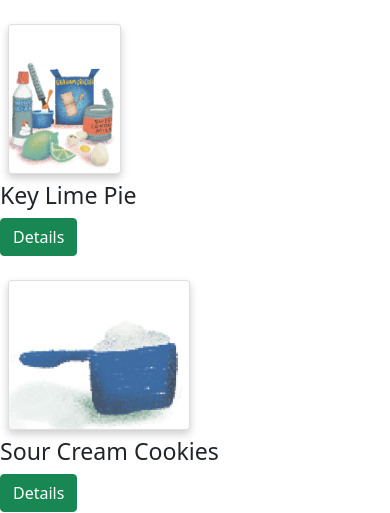
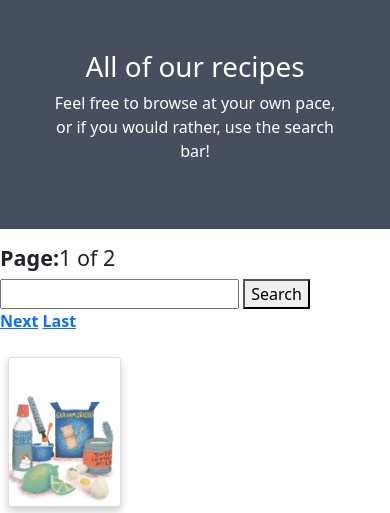
Before and after one commit to travishowey/cookbook, a Django app: page /home/recipes/ in a window 390 px wide. Shown: the part 112-625 px from the top of the page. Run offline with Django 3.2, Linux system fonts and the light colour scheme; data comes from the database, SQL or seed files in the repository; both versions use the stored data as it was after the commit.

Commit message:
added pagination and search to all recipes page

```diff
--- a/mysite/howeydoin/templates/howeydoin/allrecipes.html
+++ b/mysite/howeydoin/templates/howeydoin/allrecipes.html
@@ -11,6 +11,34 @@
 </head>
 <body>
 {% block body %}
+<div class="about-section">
+  <h1>All of our recipes</h1>
+  <p>Feel free to browse at your own pace, or if you would rather, use the search bar!</p>
+</div>
+<div class="row pt-3">
+    <div class="col-md-3 offset-md-2">
+        <h4><strong>Page:</strong>{{ item_list.number }} of {{ item_list.paginator.num_pages }}</h4>
+    </div>
+    <div class="col-md-3 offset-md-4">
+        <form action="" method="GET">
+            <input type="search" name="recipe_search">
+            <button type="submit">Search</button>
+        </form>
+    </div>
+    <div class="col-md-3 offset-md-2">
+        {% if item_list.has_previous %}
+            <a href="?page=1"><strong>First</strong></a>
+            <a href="?page={{ item_list.previous_page_number }}"><strong>Previous</strong></a>
+        {% endif %}
+
+        {% if item_list.has_next %}
+            <a href="?page={{ item_list.next_page_number }}"><strong>Next</strong></a>
+            <a href="?page={{ item_list.paginator.num_pages }}"><strong>Last</strong></a>
+        {% endif %}
+    </div>
+</div>
+
+
 {% for item in item_list %}
     <div class="row pt-3">
         <div class="col-md-3 offset-md-2">
@@ -25,6 +53,8 @@
         </div>
     </div>
 {% endfor %}
+
+
 {% endblock %}
 </body>
 </html>
--- a/mysite/howeydoin/templates/howeydoin/questions.html
+++ b/mysite/howeydoin/templates/howeydoin/questions.html
@@ -23,7 +23,7 @@
         </h2>
         <div id="panelsStayOpen-collapseOne" class="accordion-collapse collapse show" aria-labelledby="panelsStayOpen-headingOne">
           <div class="accordion-body">
-            <strong>This was a collaborative effort.</strong> The recipes themselves came from recipes that have been passed down going back to at least my great-grandmother, Leona Roundy.
+            <strong>This whole project was a collaborative effort.</strong> The recipes themselves came from recipes that have been passed down going back to at least my great-grandmother, Leona Roundy.
             These recipes were then all compiled by Emily Howey, and then illustrated by Liz Howey. The book was then printed and handed off to me, Travis Howey, where I got everything together
             and created this website
           </div>
--- a/mysite/howeydoin/views.py
+++ b/mysite/howeydoin/views.py
@@ -4,6 +4,7 @@ from django.http import HttpResponse
 from django.template import loader
 import pdfkit
 from .forms import ItemForm
+from django.core.paginator import Paginator
 from django.db.models import Q
 from django.core.paginator import Paginator, PageNotAnInteger, EmptyPage
 
@@ -28,6 +29,13 @@ def detail(request, item_id):
 
 def allrecipes(request):
     item_list = Recipe.objects.all()
+    recipe_search = request.GET.get('recipe_search')
+    if recipe_search != '' and recipe_search is not None:
+        item_list = item_list.filter(name__icontains=recipe_search)
+    paginator = Paginator(item_list, 5)
+    page = request.GET.get('page')
+    item_list = paginator.get_page(page)
+
     context = {
         'item_list': item_list,
     }
--- a/mysite/users/templates/users/profile.html
+++ b/mysite/users/templates/users/profile.html
@@ -14,5 +14,5 @@
 {% block body %}
 <h1>{{ user.username }}</h1>
 <h2>{{ user.location }}</h2>
-<img src="{{ user.profile.image.url }}" width="250px">
+<img src="{% static user.profile.image.url %}" width="250px">
 {% endblock %}
```
Also changed, not shown: mysite/db.sqlite3, mysite/howeydoin/static/pictures/breadandbanana.png (added).
